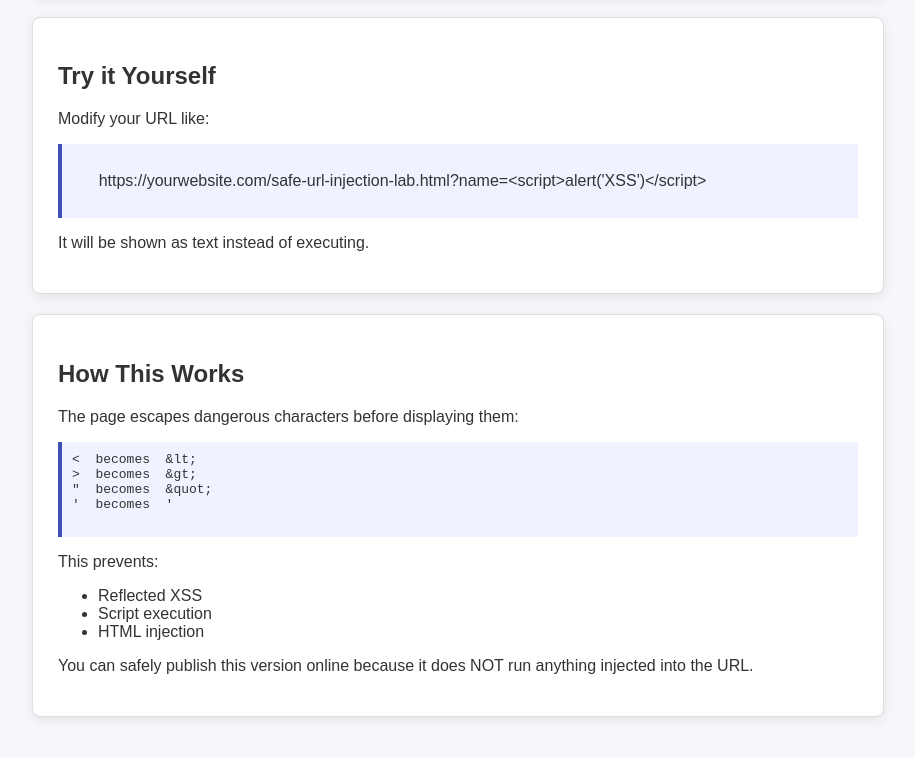
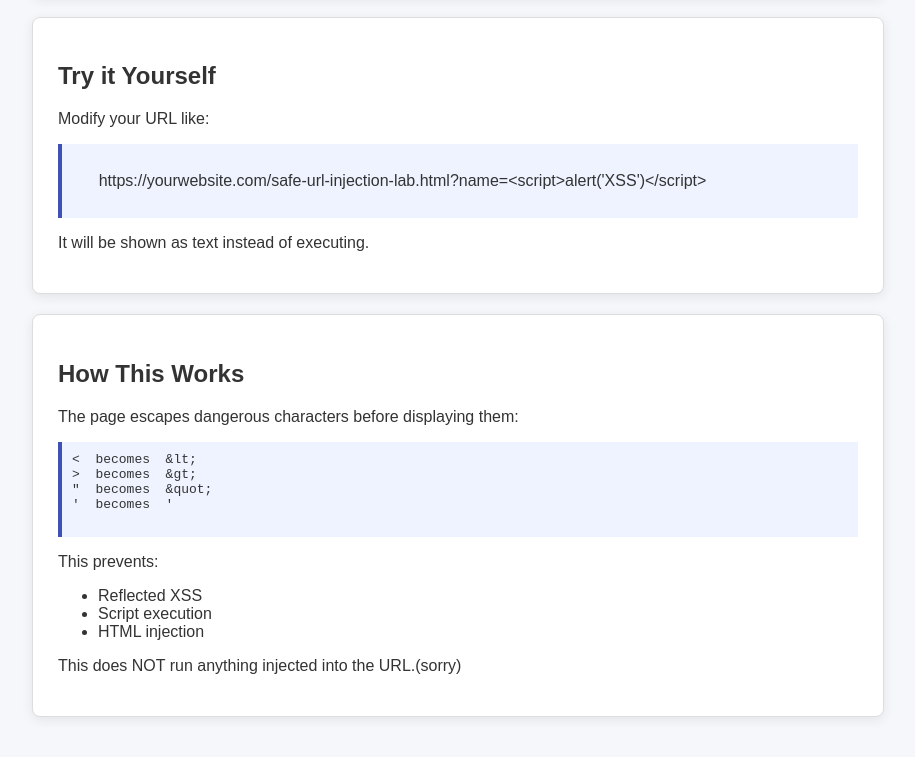
Before and after one commit to stirlinggee-crypto/urlinj, a plain HTML site: page index.html in a window 1280 px wide. Shown: the part 385-1142 px from the top of the page, without its empty margins (182-1097 px from the left). Drawn offline with Linux system fonts and the light colour scheme.

Commit message:
Update index.html

```diff
--- a/index.html
+++ b/index.html
@@ -82,7 +82,7 @@
       <li>HTML injection</li>
     </ul>
 
-    <p>You can safely publish this version online because it does NOT run anything injected into the URL.</p>
+    <p>This does NOT run anything injected into the URL.(sorry)</p>
   </div>
 
   <script>
```
